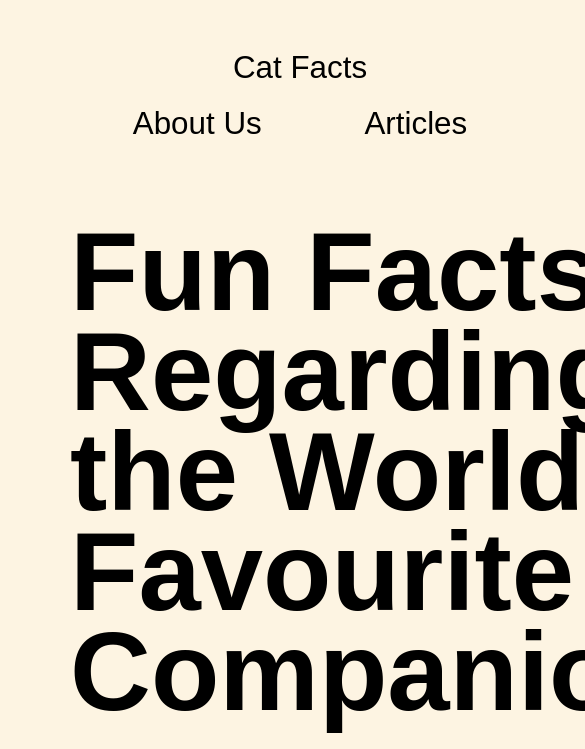
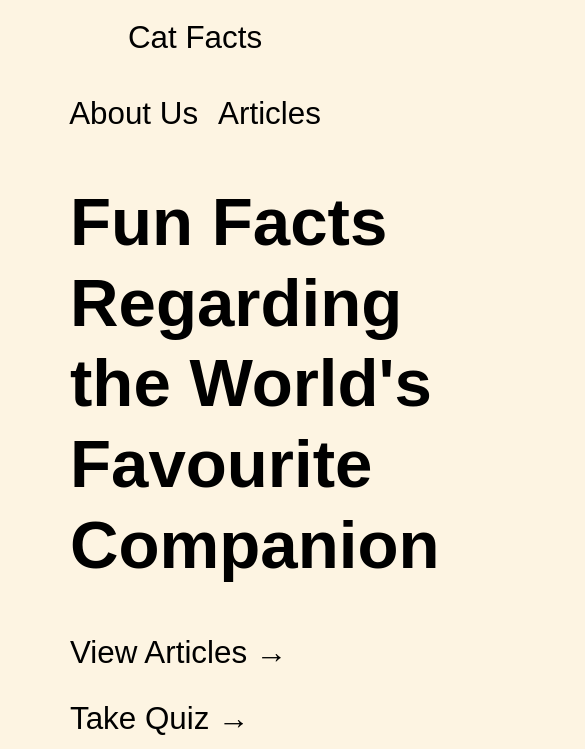
Before and after one commit to ahmedhanifc/odin_landingPage, a plain HTML site: page index.html in a window 390 px wide. Shown: the top 749 px of the page, 585 px wide, since content can reach past the window. Drawn offline with Linux system fonts and the light colour scheme; a web font is replaced by a local one.

Commit message:
make webpage compatible for mobile viewing

```diff
--- a/index.html
+++ b/index.html
@@ -5,6 +5,7 @@
     <meta name="viewport" content="width=device-width, initial-scale=1.0">
     <title>Cat Facts</title>
     <link rel="stylesheet" href="style.css">
+    <link rel="stylesheet" href="mobile.css">
 </head>
 <body>
     <header>
--- /dev/null
+++ b/mobile.css
@@ -0,0 +1,63 @@
+/* Example of media query for mobile devices */
+@media only screen and (max-width: 700px) {
+
+    .right-links{
+        padding-top:20px;
+        gap:20px;
+        /* flex-direction: column; */
+    }
+    header{
+        flex-direction: column;
+        justify-content: center;
+        align-items: center;
+    }
+
+    .title-container{
+        flex-wrap: wrap;
+    }
+    .section-two{
+        padding-top: 60px;
+    }
+  header {
+    padding: 20px;
+  }
+
+  .right-links {
+    width: 100%;
+    justify-content: center;
+    margin-top: 20px;
+  }
+
+  /* Adjust font sizes for readability */
+  .title-container h1,
+  .quotes-container h1,
+  .section-one h1,
+  .section-one p {
+    font-size: 3rem;
+    line-height: 1.2;
+  }
+
+  /* Adjust image container and slideshow */
+  .image-container,
+  .image-slideshow {
+    margin: 20px;
+  }
+
+  /* Make images responsive */
+  .image {
+    width: 100%;
+    height: auto;
+  }
+
+  /* Adjust padding and margins */
+  .section-one button,
+  .sign-up-container button {
+    padding-top: 10px;
+    margin: 10px 0;
+  }
+
+  /* Adjust quotes container margin */
+  .quotes-container {
+    margin: 50px 20px;
+  }
+}
--- a/style.css
+++ b/style.css
@@ -11,26 +11,6 @@
     font-size: 1.4rem;
 }
 
-/* Media Quaries */
-@media only screen and (max-width: 700px){
-    .right-links{
-        padding-top:20px;
-        gap:20px;
-        /* flex-direction: column; */
-    }
-    header{
-        flex-direction: column;
-        justify-content: center;
-        align-items: center;
-    }
-
-    .title-container{
-        flex-wrap: wrap;
-    }
-    .section-two{
-        padding-top: 60px;
-    }
-}
 
 /*-------------------------------------------------------------------------------------*/
 
```
